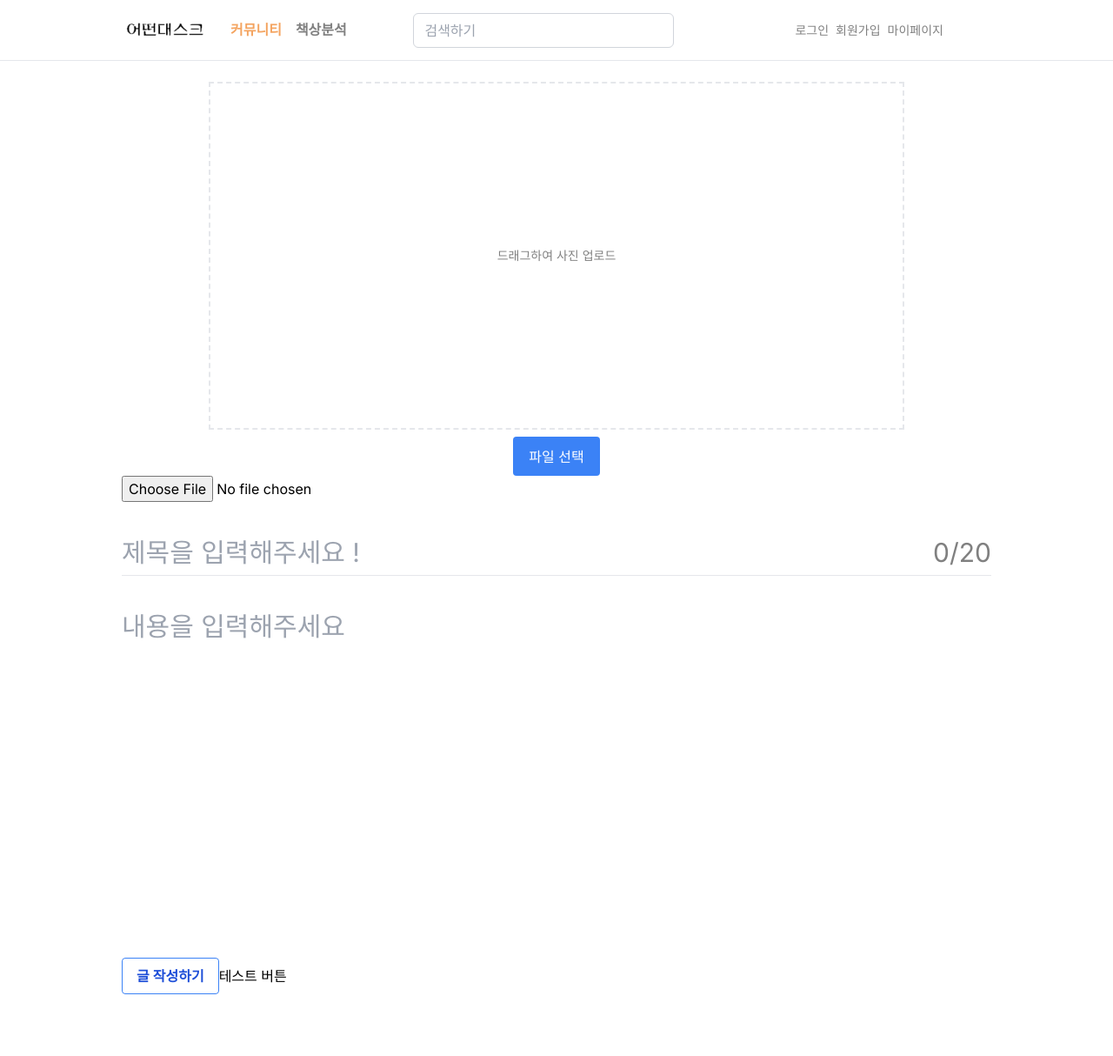
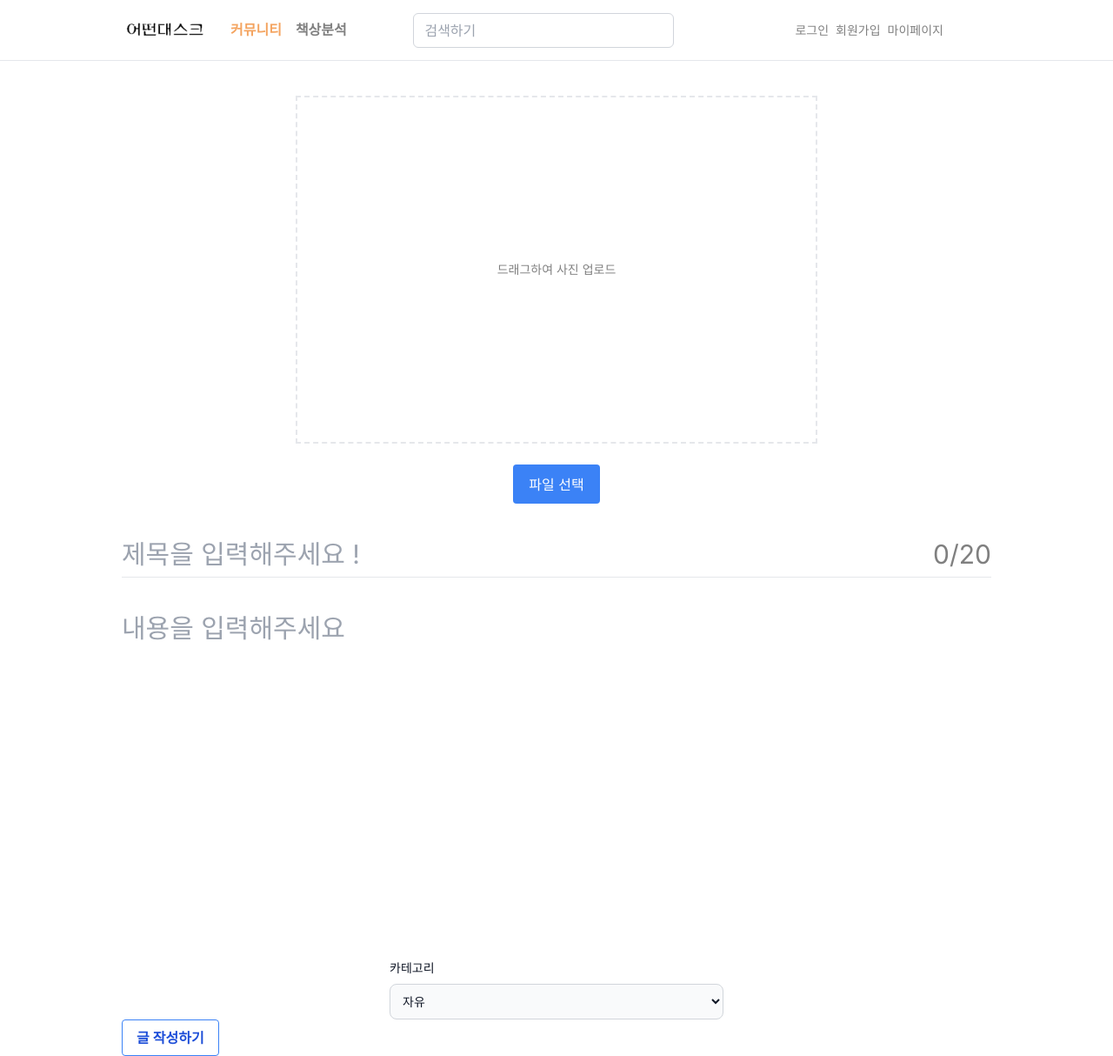
Before and after one commit to kookmin-sw/capstone-2024-06, a Next.js app in the folder front/: page /Community/PostCreate in a window 1280 px wide. Shown: the whole page at 87% size. Before the commit the page ends 1143 px from the top, so only its background shows below. Built offline with nearby package versions, Linux system fonts and the light colour scheme; no server answers.

Commit message:
[PostCreate 1차 Commit] PostCreate 수정, PictureUpload Merge 및 삭제, Posts 유저 imgae 와 name 불러오기 변경 SelectCategory 추가

```diff
--- a/front/src/app/Community/PostCreate/page.tsx
+++ b/front/src/app/Community/PostCreate/page.tsx
@@ -1,6 +1,5 @@
 import Nav from "@/app/components/Nav";
 import PostCreates from "@/app/components/PostCreates";
-import PictureUpload from "@/app/components/PictureUpload";
 
 export default function PostCreate() {
   return (
@@ -8,7 +7,6 @@ export default function PostCreate() {
       <Nav />
       <div className="flex justify-center w-full h-auto">
         <div className="flex-col items-center min-w-[700px] max-w-[1000px] w-11/12 h-auto">
-          <PictureUpload />
           <PostCreates />
         </div>
       </div>
--- a/front/src/app/components/MyProfile.tsx
+++ b/front/src/app/components/MyProfile.tsx
@@ -8,6 +8,10 @@ interface MyProfileProps {
 }
 
 const MyProfile: React.FC<MyProfileProps> = ({UserName, UserProfile}) => {
+
+  if (UserProfile === null) {
+    UserProfile = "/Profilex2.webp"
+  }
 
   const ProfileDummyData = {
     User: UserName,
--- a/front/src/app/components/PictureUpload.tsx
+++ /dev/null
@@ -1,117 +0,0 @@
-"use client";
-import React, {
-  useState,
-  ChangeEvent,
-  DragEvent,
-  FunctionComponent,
-} from "react";
-
-import axios from "axios";
-
-interface ImagePreview {
-  url: string;
-  file: File;
-}
-
-const PictureUpload: FunctionComponent = () => {
-  const [imagePreview, setImagePreview] = useState<ImagePreview | null>(null);
-
-
-  const handleImageChange = (e: ChangeEvent<HTMLInputElement>) => {
-    if (e.target.files && e.target.files.length > 0) {
-      const file = e.target.files[0];
-      const url = URL.createObjectURL(file);
-      setImagePreview({ url, file });
-    }
-  };
-
-  const handleDragOver = (e: DragEvent<HTMLDivElement>) => {
-    e.preventDefault();
-  };
-
-  const handleDrop = (e: DragEvent<HTMLDivElement>) => {
-    e.preventDefault();
-
-    if (e.dataTransfer.files && e.dataTransfer.files.length > 0) {
-      const file = e.dataTransfer.files[0];
-      const url = URL.createObjectURL(file);
-      setImagePreview({ url, file });
-    }
-  };
-
-  const ImageDeleteBt = () => {
-    setImagePreview(null);
-  };
-
-  const ImageAnalysis = async () => {
-    try {
-      if (imagePreview) {
-        const formData = new FormData();
-        formData.append("image", imagePreview.file);
-
-        const response = await axios.post(
-          "http://210.178.142.51:8002/process_image/",
-          formData
-        );
-        console.log(response);
-      }
-    } catch (error) {
-      console.error(error);
-    }
-  };
-
-  return (
-    <div className="flex flex-col items-center justify-center mt-4">
-      <div
-        className="m-2 relative"
-        onDragOver={handleDragOver}
-        onDrop={handleDrop}
-      >
-        {imagePreview ? (
-          <img
-            src={imagePreview.url}
-            alt="Image preview"
-            className="w-[500px] h-[400px] cursor-pointer"
-          />
-        ) : (
-          <div className="flex items-center justify-center border-dashed border-2 text-[#808080] text-sm w-[800px] h-[400px] cursor-pointer">
-            드래그하여 사진 업로드
-          </div>
-        )}
-      </div>
-      {!imagePreview ? (
-        <div className="flex">
-          <input
-            type="file"
-            id="file-upload"
-            className="hidden"
-            onChange={handleImageChange}
-          />
-          <label
-            htmlFor="file-upload"
-            className="cursor-pointer bg-blue-500 text-white flex items-center justify-center w-[100px] h-[45px] rounded hover:scale-105"
-          >
-            파일 선택
-          </label>
-        </div>
-      ) : (
-        <div className="flex space-x-2">
-          <div
-            className="cursor-pointer bg-blue-500 text-white flex items-center justify-center w-[100px] h-[45px] rounded hover:scale-105"
-            onClick={ImageDeleteBt}
-          >
-            사진제거
-          </div>
-          <div
-            className="cursor-pointer bg-blue-500 text-white flex items-center justify-center w-[100px] h-[45px] rounded hover:scale-105"
-            onClick={ImageAnalysis}
-          >
-            분석하기
-          </div>
-        </div>
-      )}
-    </div>
-  );
-};
-
-export default PictureUpload;
--- a/front/src/app/components/PostCreates.tsx
+++ b/front/src/app/components/PostCreates.tsx
@@ -1,8 +1,8 @@
 "use client";
-import { SetStateAction, useState, ChangeEvent } from "react";
+import { SetStateAction, useState, ChangeEvent, DragEvent } from "react";
 import { useRouter } from "next/navigation";
 import { useSession } from "next-auth/react";
-
+import SelectCategory from "./SelectCategory"
 
 interface ImagePreview {
   url: string;
@@ -28,8 +28,7 @@ const PostCreates = () => {
     SetPostCreateContent(e.target.value);
   };
 
-  const {data: session} = useSession()
-
+  const { data: session } = useSession();
 
   const PostCreateBt = async () => {
     try {
@@ -63,34 +62,96 @@ const PostCreates = () => {
       setImagePreview({ url, file });
     }
   };
-  const TestBt = async () => {
-    try {
-      const formData = new FormData();
-      formData.append("file",  imagePreview.file);
 
-      const response = await fetch(`http://192.168.194.28:8080/process_image/`, {
-        method: "POST",
-        body: formData,
-      });
-      const data = await response.json();
-      console.log(data.result_filename);
-      const test = await fetch(`http://192.168.194.28:8080/get_image/${data.result_filename}`,{
-        method: "GET",
-        headers: {
-          "Content-Type": "application/json",
-        },
-      })
-      const tests = await test;
-      console.log(tests.url)
+  const handleDragOver = (e: DragEvent<HTMLDivElement>) => {
+    e.preventDefault();
+  };
 
-    } catch (error) {
-      console.error("Error", error);
+  const handleDrop = (e: DragEvent<HTMLDivElement>) => {
+    e.preventDefault();
+
+    if (e.dataTransfer.files && e.dataTransfer.files.length > 0) {
+      const file = e.dataTransfer.files[0];
+      const url = URL.createObjectURL(file);
+      setImagePreview({ url, file });
     }
   };
 
+  const ImageDeleteBt = () => {
+    setImagePreview(null);
+  };
+
+  // const TestBt = async () => {
+  //   try {
+  //     const formData = new FormData();
+  //     formData.append("file",  imagePreview.file);
+
+  //     const response = await fetch(`http://192.168.194.28:8080/process_image/`, {
+  //       method: "POST",
+  //       body: formData,
+  //     });
+  //     const data = await response.json();
+  //     console.log(data.result_filename);
+  //     const test = await fetch(`http://192.168.194.28:8080/get_image/${data.result_filename}`,{
+  //       method: "GET",
+  //       headers: {
+  //         "Content-Type": "application/json",
+  //       },
+  //     })
+  //     const tests = await test;
+  //     console.log(tests.url)
+
+  //   } catch (error) {
+  //     console.error("Error", error);
+  //   }
+  // };
+
   return (
     <main>
-      <input type="file" onChange={handleFileChange} />
+      <div className="flex flex-col items-center justify-center mt-4">
+        <div
+          className="m-2 relative"
+          onDragOver={handleDragOver}
+          onDrop={handleDrop}
+        >
+          {imagePreview ? (
+            <img
+              src={imagePreview.url}
+              alt="Image preview"
+              className="w-[500px] h-[400px] cursor-pointer"
+            />
+          ) : (
+            <div className="flex my-4 items-center justify-center border-dashed border-2 text-[#808080] text-sm w-[600px] h-[400px] cursor-pointer">
+              드래그하여 사진 업로드
+            </div>
+          )}
+        </div>
+        {!imagePreview ? (
+          <div className="flex">
+            <input
+              type="file"
+              id="file-upload"
+              className="hidden"
+              onChange={handleFileChange}
+            />
+            <label
+              htmlFor="file-upload"
+              className="cursor-pointer bg-blue-500 text-white flex items-center justify-center w-[100px] h-[45px] rounded hover:scale-105"
+            >
+              파일 선택
+            </label>
+          </div>
+        ) : (
+          <div className="flex">
+            <div
+              className="cursor-pointer bg-blue-500 text-white flex items-center justify-center w-[100px] h-[45px] rounded hover:scale-105"
+              onClick={ImageDeleteBt}
+            >
+              사진제거
+            </div>
+          </div>
+        )}
+      </div>
       <div className="flex mt-10 border-b pb-2 text-[#808080] text-3xl font-semi">
         <input
           type="text"
@@ -110,15 +171,13 @@ const PostCreates = () => {
           onChange={PostCreateContentChange}
         />
       </div>
+      <SelectCategory />
       <button
         className="bg-transparent hover:bg-blue-500 text-blue-700 font-semibold hover:text-white py-2 px-4 border border-blue-500 hover:border-transparent rounded"
         onClick={PostCreateBt}
       >
         글 작성하기
       </button>
-      <button className="" onClick={TestBt}>
-        테스트 버튼
-      </button>
     </main>
   );
 };
--- a/front/src/app/components/Posts.tsx
+++ b/front/src/app/components/Posts.tsx
@@ -54,7 +54,8 @@
                 key={post.post_id}
                 className="flex flex-col  cursor-pointer w-auto h-auto"
               >
-                <MyProfile UserName="테스트 유저" UserProfile="/Profilex2.webp"/>
+
+                <MyProfile UserName={post.author.name} UserProfile={post.author.image}/>
                 <Image
                   src="/desk4.jpg"
                   alt="Post Image"
--- /dev/null
+++ b/front/src/app/components/SelectCategory.tsx
@@ -0,0 +1,27 @@
+"use client";
+import React, { useState } from "react";
+
+const SelectCategory = () => {
+  return (
+    <main>
+      <form className="max-w-sm mx-auto">
+        <label className="block mb-2 text-sm font-medium text-gray-900 dark:text-white">
+          카테고리
+        </label>
+        <select
+          id="countries"
+          className="bg-gray-50 border border-gray-300 text-gray-900 text-sm rounded-lg focus:ring-blue-500 focus:border-blue-500 block w-full p-2.5 dark:bg-gray-700 dark:border-gray-600 dark:placeholder-gray-400 dark:text-white dark:focus:ring-blue-500 dark:focus:border-blue-500"
+        >
+          <option selected>자유</option>
+          <option value="">팝니다</option>
+          <option value="">삽니다</option>
+          <option value="">인기</option>
+          <option value="">실시간</option>
+        </select>
+      </form>
+    </main>
+  );
+};
+
+
+export default SelectCategory;
```
